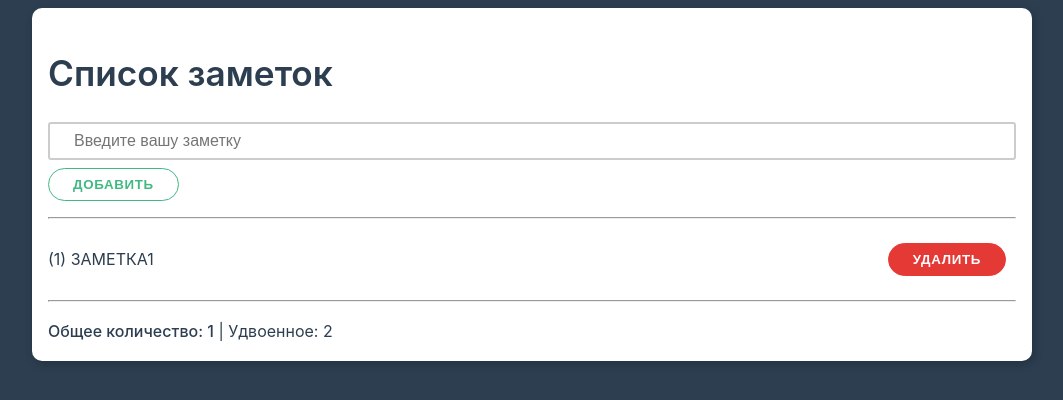
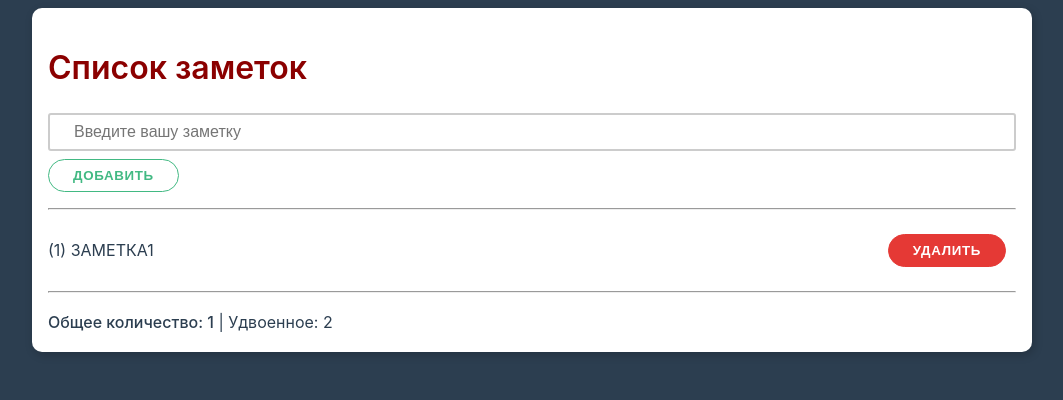
Before and after one commit to pf4pad/VueMinin, a plain HTML site: page index.html in a window 1280 px wide. Shown: the whole page, without its empty margins (108-1171 px from the left). Drawn offline with nearby package versions, Linux system fonts and the light colour scheme.

Commit message:
ToDo_inlineStyle

```diff
--- a/index.html
+++ b/index.html
@@ -11,7 +11,10 @@
 <body>
   <div class="container" id="app">
     <div class="card">
-      <h1>{{ title }}</h1>
+      <h1 :style="{
+      color: inputValue.length < 5 ? 'darkred' : 'darkblue',
+      fontSize: inputValue.length < 6 ? '2rem' : '1.5rem'
+      }">{{ title }}</h1>
       <div class="form-control">
         <input type="text" :placeholder="placeholderString" v-model="inputValue" @keypress.enter="addNewNote">
         <!-- <input type="text" v-bind:placeholder="placeholderString" v
```
